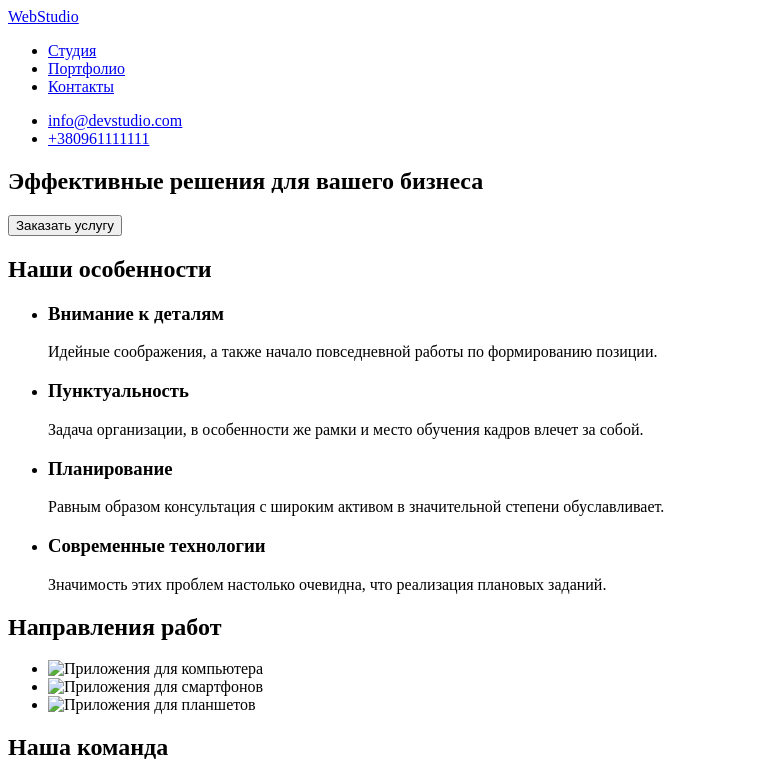
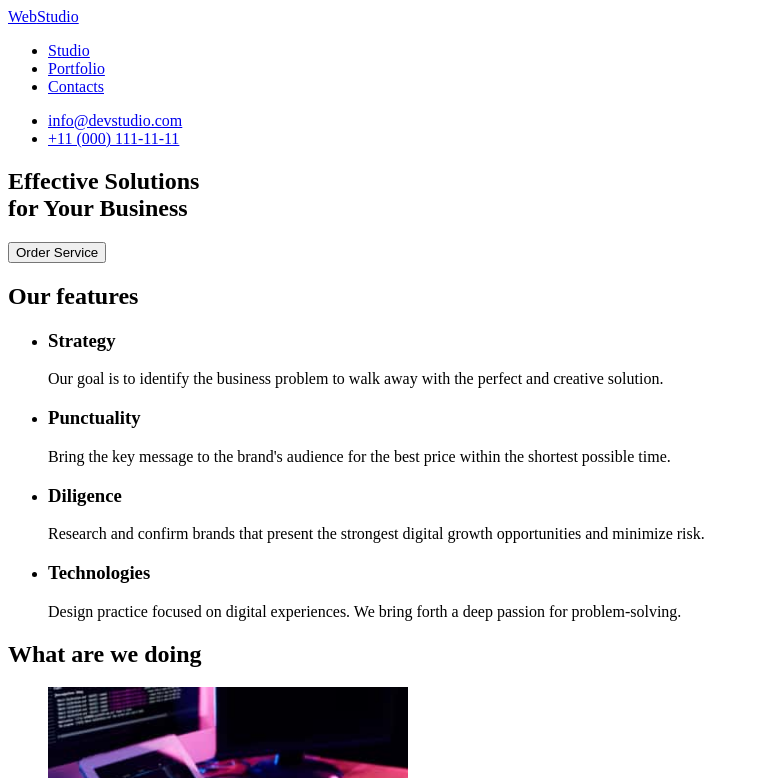
Before and after one commit to aggenov/goit-markup-hw-01, a plain HTML site: page index.html in a window 1280 px wide. Shown: the top 778 px of the page, without its empty margins (0-759 px from the left). Drawn offline with Linux system fonts and the light colour scheme; files whose address does not match are found by name.

Commit message:
change folder images
rename folder to images

```diff
--- a/index.html
+++ b/index.html
@@ -4,7 +4,7 @@
     <meta charset="UTF-8" />
     <meta http-equiv="X-UA-Compatible" content="IE=edge" />
     <meta name="viewport" content="width=device-width, initial-scale=1.0" />
-    <title>WebStudio</title>
+    <title>Web Studio</title>
   </head>
 
   <body>
@@ -12,55 +12,56 @@
       <nav>
         <a href="./index.html">Web<span>Studio</span></a>
         <ul>
-          <li><a href="WebStudio">Студия</a></li>
-          <li><a href="WebStudio">Портфолио</a></li>
-          <li><a href="WebStudio">Контакты</a></li>
+          <li><a href="WebStudio">Studio</a></li>
+          <li><a href="WebStudio">Portfolio</a></li>
+          <li><a href="WebStudio">Contacts</a></li>
         </ul>
       </nav>
       <ul>
         <li><a href="mailto:info@devstudio.com">info@devstudio.com</a></li>
-        <li><a href="tel:+380961111111">+380961111111</a></li>
+        <li><a href="tel:+380961111111">+11 (000) 111-11-11</a></li>
       </ul>
     </header>
 
     <main>
       <section>
-        <h1>Эффективные решения для вашего бизнеса</h1>
-        <button type="button">Заказать услугу</button>
+        <h1>Effective Solutions </br> for Your Business</h1>
+        <button type="button">Order Service</button>
       </section>
 
       <section>
-        <h2>Наши особенности</h2>
+        <h2>Our features</h2>
         <ul>
           <li>
-            <h3>Внимание к деталям</h3>
-            <p>Идейные соображения, а также начало повседневной работы по формированию позиции.</p>
+            <h3>Strategy</h3>
+            <p>Our goal is to identify the business
+            problem to walk away with the perfect and creative solution.</p>
           </li>
           <li>
-            <h3>Пунктуальность</h3>
+            <h3>Punctuality</h3>
             <p>
-              Задача организации, в особенности же рамки и место обучения кадров влечет за собой.
+              Bring the key message to the brand's audience for the best price within the shortest possible time.
             </p>
           </li>
           <li>
-            <h3>Планирование</h3>
+            <h3>Diligence</h3>
             <p>
-              Равным образом консультация с широким активом в значительной степени обуславливает.
+              Research and confirm brands that present the strongest digital growth opportunities and minimize risk.
             </p>
           </li>
           <li>
-            <h3>Современные технологии</h3>
-            <p>Значимость этих проблем настолько очевидна, что реализация плановых заданий.</p>
+            <h3>Technologies</h3>
+            <p>Design practice focused on digital experiences. We bring forth a deep passion for problem-solving.</p>
           </li>
         </ul>
       </section>
 
       <section>
-        <h2>Направления работ</h2>
+        <h2>What are we doing</h2>
         <ul>
-          <li><img src="./images/imgcomputer.jpg" alt="Приложения для компьютера" width="370" /></li>
-          <li><img src="./images/imgphone.jpg" alt="Приложения для смартфонов" width="370" /></li>
-          <li><img src="./images/imgtablet.jpg" alt="Приложения для планшетов" width="370" /></li>
+          <li><img src="./images/imgcomputer.jpg" alt="Applications for computers" width="360" /></li>
+          <li><img src="./images/imgphone.jpg" alt="Applications for smartphone" width="360" /></li>
+          <li><img src="./images/imgtablet.jpg" alt="Applications for tablets" width="360" /></li>
         </ul>
       </section>
 
```
Also changed, not shown: images/imgcomputer.jpg (renamed from imgages/imgcomputer.jpg), images/imgphone.jpg (renamed from imgages/imgphone.jpg), images/imgphoto1.jpg (renamed from imgages/imgphoto1.jpg), images/imgphoto2.jpg (renamed from imgages/imgphoto2.jpg), images/imgphoto3.jpg (renamed from imgages/imgphoto3.jpg), images/imgphoto4.jpg (renamed from imgages/imgphoto4.jpg), images/imgtablet.jpg (renamed from imgages/imgtablet.jpg), 2 other files.
